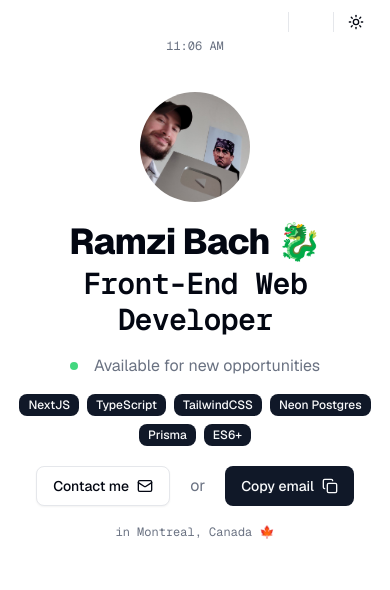
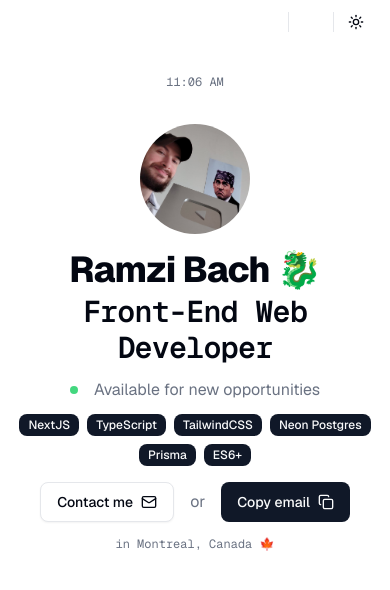
Before and after one commit to RamziBach/Portfolio, a Next.js app: page / in a window 390 px wide. Shown: the top 590 px of the page. Built offline with nearby package versions, Linux system fonts and the light colour scheme; some icons are missing.

Commit message:
xs breakpoint and responsive hero section

```diff
--- a/app/globals.css
+++ b/app/globals.css
@@ -2,6 +2,10 @@
 @import 'tw-animate-css';
 
 @custom-variant dark (&:is(.dark *));
+
+@theme {
+  --breakpoint-xs: 30rem;
+}
 
 @theme inline {
   --color-background: var(--background);
--- a/components/hero.tsx
+++ b/components/hero.tsx
@@ -14,8 +14,8 @@ export default function Hero() {
 
   return (
     <section className="max-w-xl m-auto px-4">
-      <LiveClock className="text-muted-foreground text-xs leading-none font-mono text-center block mb-10" />
-      <div className="space-y-5">
+      <LiveClock className="text-muted-foreground text-xs leading-none font-mono text-center block mt-9 mb-9 xs:mb-10 xs:mt-5" />
+      <div className="space-y-4 xs:space-y-5">
         <div>
           <Image
             src="/ramzi.jpg"
@@ -51,7 +51,7 @@ export default function Hero() {
           <Badge>Prisma</Badge>
           <Badge>ES6+</Badge>
         </div>
-        <div className="flex justify-center items-center gap-5">
+        <div className="flex justify-center items-center gap-4 xs:gap-5">
           <Button variant="outline" size="lg" asChild>
             <a
               href={`mailto:${email}`}
```
